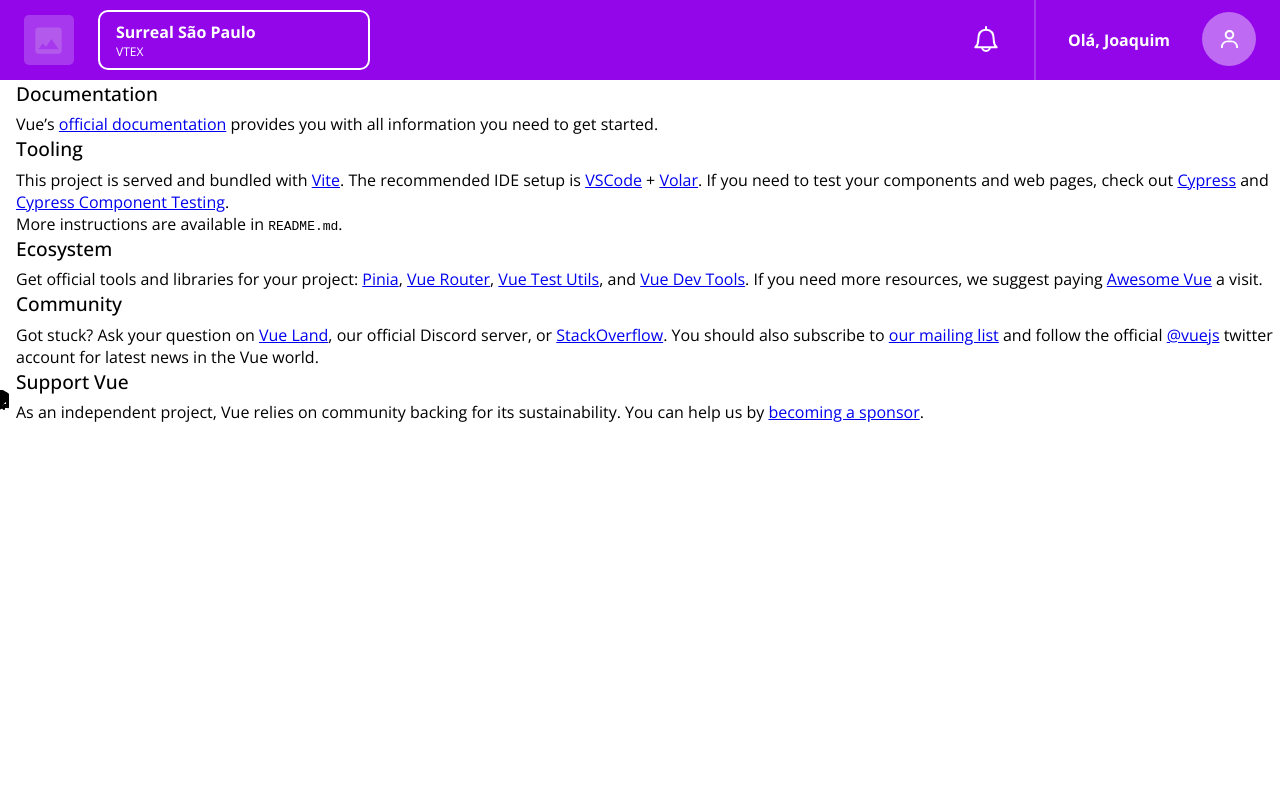
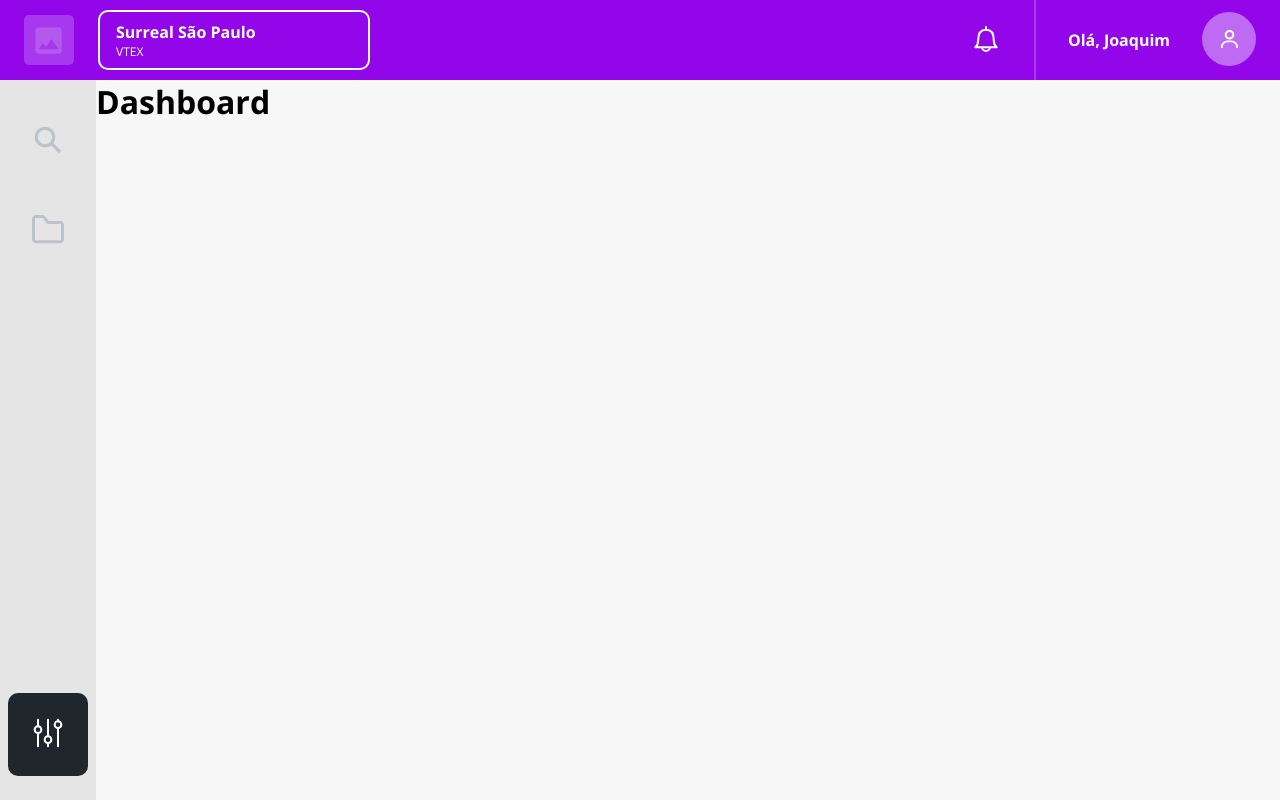
Before and after one commit to kaluabentes/viacep-dashboard, a Vue app: page / in a window 1280 px wide. Built offline with nearby package versions, Linux system fonts and the light colour scheme.

Commit message:
Create sidenav

```diff
--- a/src/App.vue
+++ b/src/App.vue
@@ -5,7 +5,7 @@
 
 <template>
   <AppLayout>
-    <TheWelcome />
+    <h1>Dashboard</h1>
   </AppLayout>
 </template>
 
--- a/src/components/core/NavBar.vue
+++ b/src/components/core/NavBar.vue
@@ -25,6 +25,8 @@
 </template>
 
 <style scoped lang="scss">
+@import "@/styles/mixins.scss";
+
 .navbar {
   background: var(--color-primary);
   color: var(--color-white);
@@ -47,6 +49,8 @@
   }
 
   &__organization {
+    @include reset-button;
+
     height: 3.75rem;
     width: 17rem;
     border: 2px solid var(--color-white);
@@ -55,10 +59,8 @@
     flex-direction: column;
     justify-content: center;
     padding: 0 1rem;
-    background: transparent;
     color: var(--color-white);
     font-family: var(--font-family);
-    cursor: pointer;
 
     &-title {
       font-size: 1rem;
@@ -77,11 +79,9 @@
   }
 
   &__notification-button {
-    background: transparent;
-    border: none;
-    outline: none;
+    @include reset-button;
+
     padding: 1rem;
-    cursor: pointer;
   }
 
   &__separator {
@@ -98,9 +98,7 @@
   }
 
   &__profile-button {
-    background: transparent;
-    border: none;
-    outline: none;
+    @include reset-button;
   }
 }
 </style>
--- /dev/null
+++ b/src/components/core/SideNav.vue
@@ -0,0 +1,61 @@
+<template>
+  <nav class="sidenav">
+    <div class="sidenav__menu">
+      <button class="sidenav__menu-button">
+        <img src="@/assets/icone-busca.svg" alt="" />
+      </button>
+      <button class="sidenav__menu-button">
+        <img src="@/assets/icon-folder.svg" alt="" />
+      </button>
+    </div>
+    <div class="sidenav__config">
+      <button class="sidenav__config-button">
+        <img src="@/assets/icone-ajuste.svg" alt="" />
+      </button>
+    </div>
+  </nav>
+</template>
+
+<style scoped lang="scss">
+@import "@/styles/mixins.scss";
+
+.sidenav {
+  width: 6rem;
+  background: var(--color-gray-2);
+  display: flex;
+  flex-direction: column;
+  justify-content: space-between;
+  padding: 1.5rem 0;
+
+  &__menu {
+    display: flex;
+    flex-direction: column;
+    justify-content: flex-start;
+    align-items: center;
+    gap: 1rem;
+
+    &-button {
+      @include reset-button;
+      padding: 1.25rem;
+
+      & img {
+        width: 2rem;
+      }
+    }
+  }
+
+  &__config {
+    display: flex;
+    flex-direction: column;
+    justify-content: flex-start;
+    align-items: center;
+
+    &-button {
+      @include reset-button;
+      padding: 1.25rem;
+      background: var(--color-dark);
+      border-radius: 10px;
+    }
+  }
+}
+</style>
--- a/src/components/layouts/AppLayout.vue
+++ b/src/components/layouts/AppLayout.vue
@@ -1,10 +1,23 @@
 <script setup lang="ts">
 import NavBar from "@/components/core/NavBar.vue";
+import SideNav from "../core/SideNav.vue";
 </script>
 
 <template>
   <NavBar />
-  <main>
-    <slot></slot>
-  </main>
+  <div class="container">
+    <SideNav />
+    <main>
+      <slot></slot>
+    </main>
+  </div>
 </template>
+
+<style scoped lang="scss">
+.container {
+  display: flex;
+  height: calc(100vh - 5rem);
+  background: var(--color-gray);
+  align-items: stretch;
+}
+</style>
--- /dev/null
+++ b/src/styles/mixins.scss
@@ -0,0 +1,6 @@
+@mixin reset-button {
+  background: transparent;
+  border: none;
+  outline: none;
+  cursor: pointer;
+}
--- a/src/styles/variables.css
+++ b/src/styles/variables.css
@@ -1,6 +1,9 @@
 :root {
   --color-primary: #9206e9;
   --color-white: #fff;
+  --color-gray: #f7f7f7;
+  --color-gray-2: #e5e5e5;
+  --color-dark: #20272c;
 
   --font-family: "Open Sans", sans-serif;
 }
```
Also changed, not shown: src/assets/icon-folder.svg (added).
